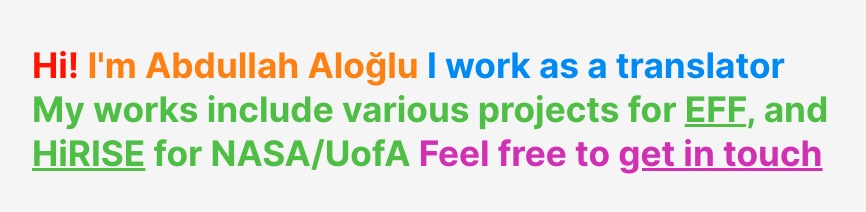
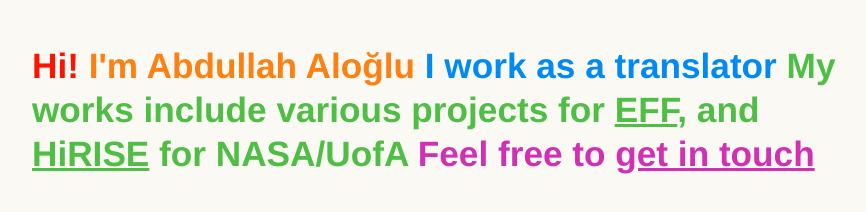
Before and after one commit to aloglu/aloglu.github.io, a plain HTML site: page index.html in a window 1280 px wide. Shown: the whole page, without its empty margins (12-878 px from the left). Drawn offline with Linux system fonts and the light colour scheme.

Commit message:
Update index.html

```diff
--- a/index.html
+++ b/index.html
@@ -6,10 +6,6 @@
     <meta content="width=device-width,initial-scale=1,maximum-scale=1" name=viewport>
     <meta charset=UTF-8>
     <style>
-        @font-face {
-            font-family: Inter;
-            src: url(Inter.otf);
-        }
         :root {
             --background: #16161D;
             --greet: #FF6319;
@@ -20,7 +16,7 @@
         }
         @media (prefers-color-scheme: light) {
         :root {
-            --background: #F5F5F5;
+            --background: #FAF9F4;
             --greet: #FF1300;
             --name: #FD8012;
             --jobtitle: #018Af4;
@@ -30,7 +26,7 @@
         }
         body {
             background: var(--background);
-            font-family: Inter;
+            font-family: Helvetica;
             font-weight: 700;
             font-size: 2.2em;
             padding: 0;
```
